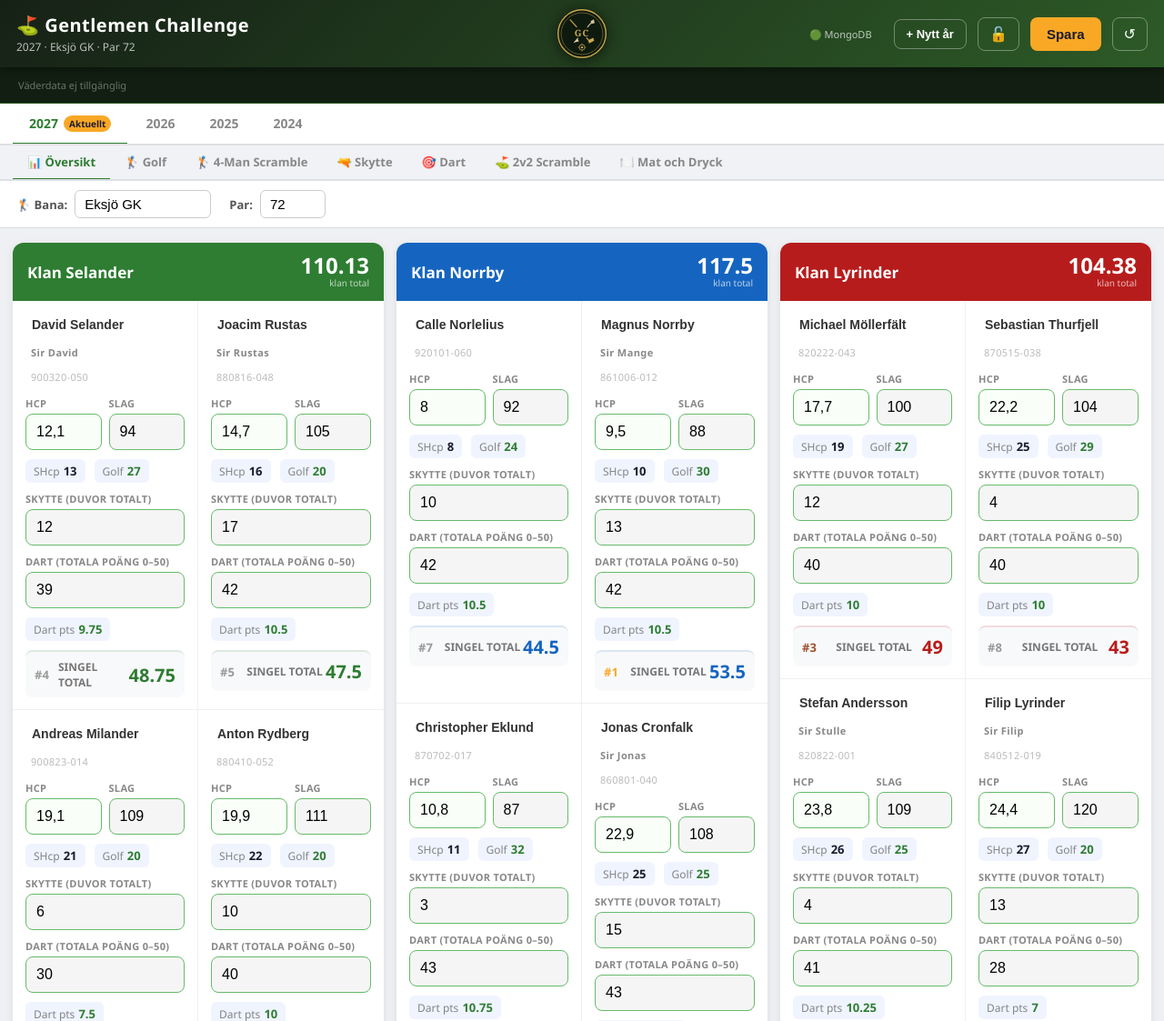
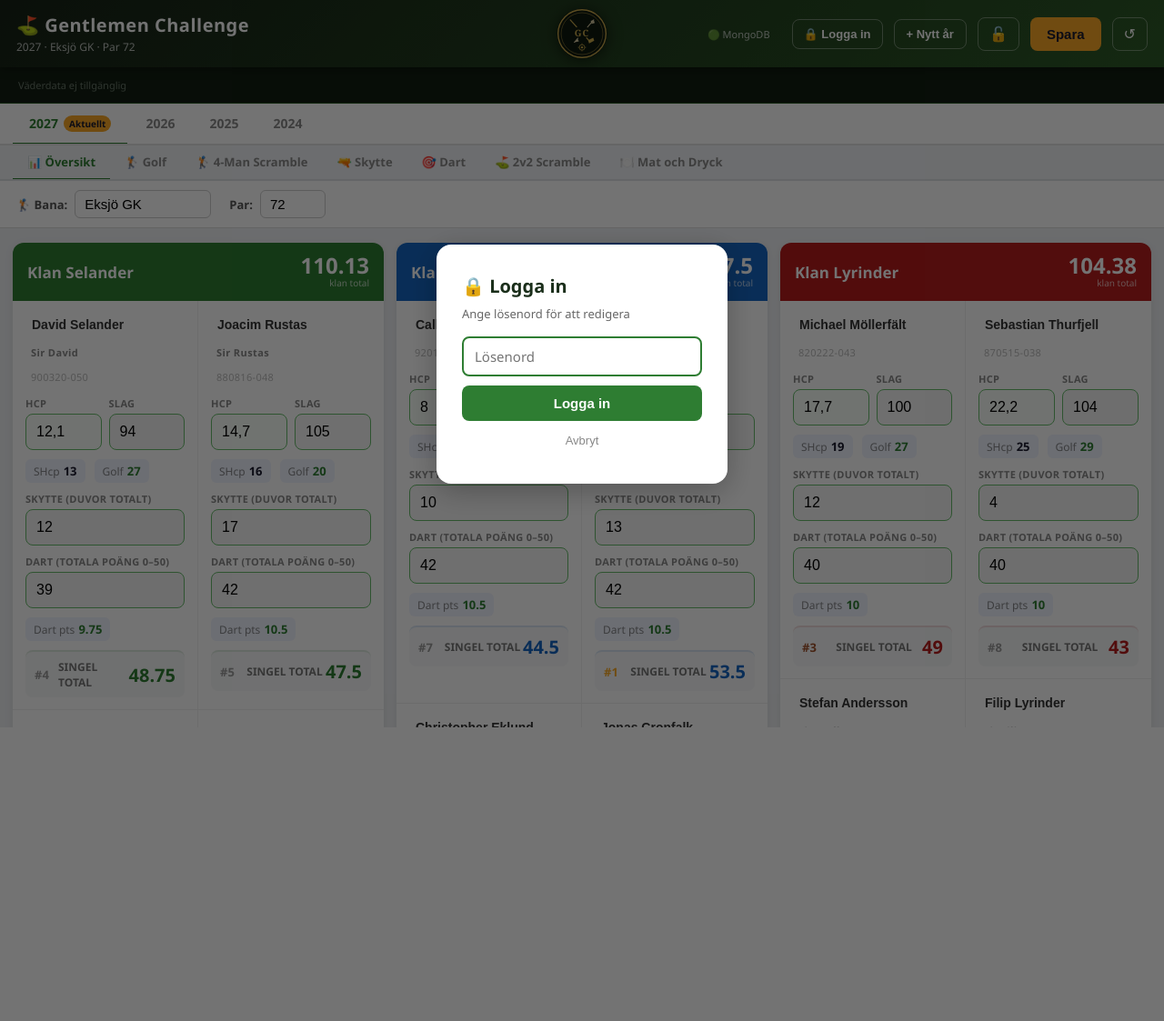
Before and after one commit to TheDejvx/gc-app, a Flask app: page / in a window 1280 px wide. Shown: the top 1123 px of the page at 91% size. After the commit the page ends 800 px from the top, so only its background shows below. Run offline with Flask 3, Linux system fonts and the light colour scheme; data that the repository does not hold is empty.

Commit message:
Add 12-hour password login gate for editing (Mat och Dryck open to all)
Co-Authored-By: Claude Sonnet 4.6 <noreply@anthropic.com>

```diff
--- a/templates/index.html
+++ b/templates/index.html
@@ -835,6 +835,20 @@
     .mat-vara { flex: 1; }
     .mat-antal { width: 80px; }
     .mat-vara.klar { text-decoration: line-through; color: #bbb; }
+    /* ── Login modal ── */
+    #login-modal-overlay { display:none; position:fixed; inset:0; background:rgba(0,0,0,0.55); z-index:2000; align-items:center; justify-content:center; }
+    #login-modal-overlay.visible { display:flex; }
+    #login-modal { background:white; border-radius:16px; padding:32px 28px; width:320px; max-width:90vw; box-shadow:0 8px 32px rgba(0,0,0,0.25); }
+    #login-modal h2 { margin:0 0 8px; font-size:20px; color:#1a2e1a; }
+    #login-modal p { margin:0 0 16px; font-size:13px; color:#666; }
+    #login-pw { width:100%; box-sizing:border-box; padding:10px 12px; font-size:15px; border:2px solid #ddd; border-radius:8px; margin-bottom:10px; font-family:inherit; }
+    #login-pw:focus { outline:none; border-color:#2e7d32; }
+    #login-error { color:#c62828; font-size:12px; margin-bottom:10px; display:none; }
+    #login-submit { width:100%; padding:11px; background:#2e7d32; color:white; border:none; border-radius:8px; font-size:15px; font-weight:700; cursor:pointer; }
+    #login-submit:hover { background:#1b5e20; }
+    #login-cancel { width:100%; padding:8px; background:transparent; border:none; font-size:13px; color:#888; cursor:pointer; margin-top:6px; }
+    #login-btn { background:transparent; border:1.5px solid rgba(255,255,255,0.35); color:white; padding:8px 12px; border-radius:8px; font-size:13px; font-weight:700; cursor:pointer; flex-shrink:0; transition:background 0.2s; }
+    #login-btn:hover { background:rgba(255,255,255,0.12); }
     .matsedel { display: flex; flex-direction: column; gap: 14px; }
     .matsedel-day { background: #f9f9f7; border-radius: 10px; padding: 14px 18px; border-left: 4px solid #c9a84c; }
     .matsedel-day-name { font-weight: 800; font-size: 15px; color: #2e7d32; margin-bottom: 8px; letter-spacing: 0.3px; }
@@ -877,6 +891,7 @@
   <div class="spacer"></div>
   <span id="db-status" title="Databasstatus" style="font-size:11px;opacity:0.7;flex-shrink:0"></span>
   <span id="save-status"></span>
+  <button id="login-btn" onclick="isLoggedIn() ? logout() : showLoginModal()">🔒 Logga in</button>
   <button id="new-year-btn" onclick="newYear()" title="Lägg till nytt år">+ Nytt år</button>
   <button id="lock-btn" onclick="toggleLock()" title="Lås/lås upp år">🔓</button>
   <button id="save-btn">Spara</button>
@@ -978,6 +993,17 @@
 
 <div class="toast" id="toast"></div>
 
+<div id="login-modal-overlay">
+  <div id="login-modal">
+    <h2>🔒 Logga in</h2>
+    <p>Ange lösenord för att redigera</p>
+    <div id="login-error">Fel lösenord, försök igen</div>
+    <input type="password" id="login-pw" placeholder="Lösenord" autocomplete="current-password">
+    <button id="login-submit">Logga in</button>
+    <button id="login-cancel">Avbryt</button>
+  </div>
+</div>
+
 <script>
 // ══════════════════════════════════════════════
 //  COURSE CONSTANTS
@@ -1038,6 +1064,44 @@ let unsaved = false;
 let _autoSaveTimer = null;
 let activeTab = 'current';
 let activeSubTab = 'oversikt';
+
+// ── Auth ──
+const _SESSION_KEY = 'gc_auth';
+const _SESSION_MS  = 12 * 60 * 60 * 1000;
+
+function isLoggedIn() {
+  try { const s = JSON.parse(localStorage.getItem(_SESSION_KEY)); return s && s.exp > Date.now(); }
+  catch { return false; }
+}
+function login(pw) {
+  if (pw !== 'storsnopp1') return false;
+  localStorage.setItem(_SESSION_KEY, JSON.stringify({ exp: Date.now() + _SESSION_MS }));
+  updateLoginUI(); return true;
+}
+function logout() {
+  if (!confirm('Logga ut?')) return;
+  localStorage.removeItem(_SESSION_KEY); updateLoginUI();
+}
+function updateLoginUI() {
+  const btn = document.getElementById('login-btn');
+  if (!btn) return;
+  if (isLoggedIn()) {
+    btn.textContent = '✓ Inloggad'; btn.title = 'Klicka för att logga ut';
+    btn.style.cssText += ';border-color:rgba(129,199,132,0.7);color:#a5d6a7;';
+  } else {
+    btn.textContent = '🔒 Logga in'; btn.title = '';
+    btn.style.cssText += ';border-color:rgba(255,255,255,0.35);color:white;';
+  }
+}
+function showLoginModal() {
+  document.getElementById('login-modal-overlay').classList.add('visible');
+  document.getElementById('login-pw').value = '';
+  document.getElementById('login-error').style.display = 'none';
+  setTimeout(() => document.getElementById('login-pw').focus(), 50);
+}
+function hideLoginModal() {
+  document.getElementById('login-modal-overlay').classList.remove('visible');
+}
 
 // ══════════════════════════════════════════════
 //  PARSING  (handle both , and . as decimal)
@@ -2646,6 +2710,7 @@ function onKlanSlag(ki, el) {
 }
 
 function markUnsaved() {
+  if (!isLoggedIn() && activeSubTab !== 'mat') { showLoginModal(); return; }
   unsaved = true;
   document.getElementById('save-status').textContent = '● Osparade ändringar';
   clearTimeout(_autoSaveTimer);
@@ -2881,6 +2946,7 @@ async function loadData() {
 }
 
 async function saveData() {
+  if (!isLoggedIn()) { showLoginModal(); return; }
   clearTimeout(_autoSaveTimer);
   const btn = document.getElementById('save-btn');
   btn.disabled = true;
@@ -2934,6 +3000,22 @@ document.getElementById('course-par-input').addEventListener('input', e => {
 });
 
 document.getElementById('save-btn').addEventListener('click', saveData);
+
+document.getElementById('login-submit').addEventListener('click', () => {
+  if (login(document.getElementById('login-pw').value)) {
+    hideLoginModal(); showToast('✓ Inloggad i 12 timmar');
+  } else {
+    document.getElementById('login-error').style.display = 'block';
+  }
+});
+document.getElementById('login-pw').addEventListener('keydown', e => {
+  if (e.key === 'Enter') document.getElementById('login-submit').click();
+});
+document.getElementById('login-cancel').addEventListener('click', hideLoginModal);
+document.getElementById('login-modal-overlay').addEventListener('click', e => {
+  if (e.target.id === 'login-modal-overlay') hideLoginModal();
+});
+updateLoginUI();
 
 window.addEventListener('beforeunload', e => {
   if (unsaved) { e.preventDefault(); e.returnValue = ''; }
```
